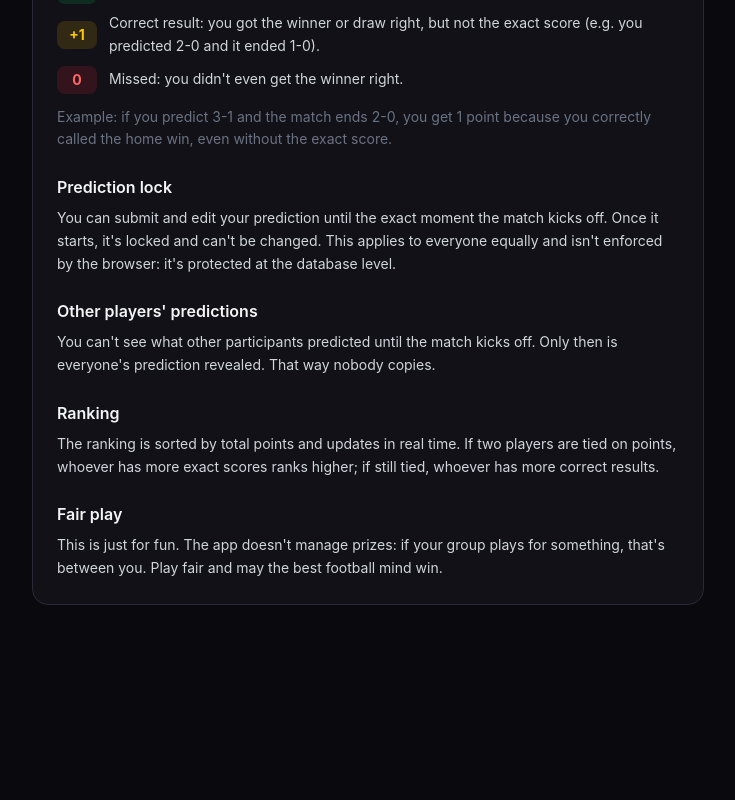
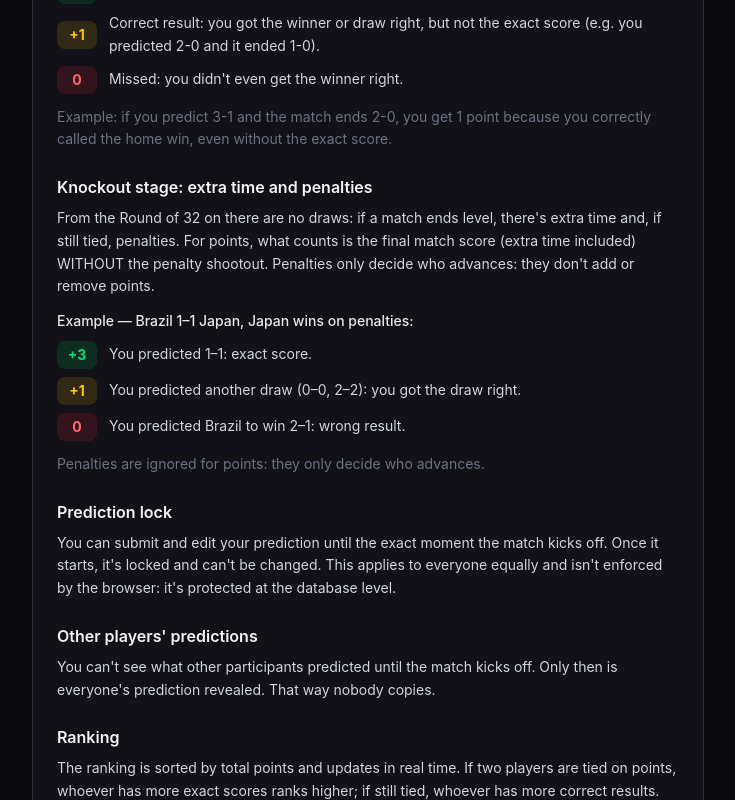
Before and after one commit to Eufragio/quiniela-mundial-2026, a React (Vite) app: page /rules in a window 1280 px wide. Shown: the part 528-1328 px from the top of the page, without its empty margins (272-1007 px from the left). Before the commit the page ends 1165 px from the top, so only its background shows below. Built offline with nearby package versions, Linux system fonts and the light colour scheme; no server answers.

Commit message:
docs: clarify knockout scoring (extra time, penalties ignored) in rules

```diff
--- a/src/features/legal/pages/RulesPage.tsx
+++ b/src/features/legal/pages/RulesPage.tsx
@@ -63,6 +63,32 @@
             <p className="mt-3 text-gray-500">{t('rules.scoringExample')}</p>
           </Section>
 
+          <Section title={t('rules.knockoutTitle')}>
+            <p>{t('rules.knockoutBody')}</p>
+            <p className="mt-3 font-medium text-gray-200">{t('rules.knockoutExampleLead')}</p>
+            <ul className="mt-2 space-y-2">
+              <li className="flex items-center gap-3">
+                <span className="flex h-7 w-10 shrink-0 items-center justify-center rounded-lg bg-green-500/15 text-sm font-bold text-green-400">
+                  +3
+                </span>
+                <span>{t('rules.knockoutEx1')}</span>
+              </li>
+              <li className="flex items-center gap-3">
+                <span className="flex h-7 w-10 shrink-0 items-center justify-center rounded-lg bg-yellow-500/15 text-sm font-bold text-yellow-400">
+                  +1
+                </span>
+                <span>{t('rules.knockoutEx2')}</span>
+              </li>
+              <li className="flex items-center gap-3">
+                <span className="flex h-7 w-10 shrink-0 items-center justify-center rounded-lg bg-red-500/15 text-sm font-bold text-red-400">
+                  0
+                </span>
+                <span>{t('rules.knockoutEx3')}</span>
+              </li>
+            </ul>
+            <p className="mt-3 text-gray-500">{t('rules.knockoutNote')}</p>
+          </Section>
+
           <Section title={t('rules.lockTitle')}>
             <p>{t('rules.lockBody')}</p>
           </Section>
--- a/src/i18n/locales/en.json
+++ b/src/i18n/locales/en.json
@@ -282,6 +282,13 @@
     "scoringResult": "Correct result: you got the winner or draw right, but not the exact score (e.g. you predicted 2-0 and it ended 1-0).",
     "scoringMiss": "Missed: you didn't even get the winner right.",
     "scoringExample": "Example: if you predict 3-1 and the match ends 2-0, you get 1 point because you correctly called the home win, even without the exact score.",
+    "knockoutTitle": "Knockout stage: extra time and penalties",
+    "knockoutBody": "From the Round of 32 on there are no draws: if a match ends level, there's extra time and, if still tied, penalties. For points, what counts is the final match score (extra time included) WITHOUT the penalty shootout. Penalties only decide who advances: they don't add or remove points.",
+    "knockoutExampleLead": "Example — Brazil 1–1 Japan, Japan wins on penalties:",
+    "knockoutEx1": "You predicted 1–1: exact score.",
+    "knockoutEx2": "You predicted another draw (0–0, 2–2): you got the draw right.",
+    "knockoutEx3": "You predicted Brazil to win 2–1: wrong result.",
+    "knockoutNote": "Penalties are ignored for points: they only decide who advances.",
     "lockTitle": "Prediction lock",
     "lockBody": "You can submit and edit your prediction until the exact moment the match kicks off. Once it starts, it's locked and can't be changed. This applies to everyone equally and isn't enforced by the browser: it's protected at the database level.",
     "visibilityTitle": "Other players' predictions",
--- a/src/i18n/locales/es.json
+++ b/src/i18n/locales/es.json
@@ -282,6 +282,13 @@
     "scoringResult": "Resultado correcto: acertaste quién ganó o si fue empate, pero no el marcador exacto (ej: predijiste 2-0 y salió 1-0).",
     "scoringMiss": "Fallaste: no acertaste ni el ganador.",
     "scoringExample": "Ejemplo: si predecís 3-1 y el partido termina 2-0, ganás 1 punto porque acertaste que ganaba el local, aunque no el marcador exacto.",
+    "knockoutTitle": "Eliminatorias: alargue y penales",
+    "knockoutBody": "A partir de octavos no hay empates: si el partido termina igualado, hay alargue y, si sigue igualado, penales. Para los puntos vale el marcador final del partido (incluido el alargue) SIN contar los penales. Los penales solo definen quién avanza: no suman ni restan puntos.",
+    "knockoutExampleLead": "Ejemplo — Brasil 1–1 Japón, y Japón pasa por penales:",
+    "knockoutEx1": "Predijiste 1–1: marcador exacto.",
+    "knockoutEx2": "Predijiste otro empate (0–0, 2–2): acertaste el empate.",
+    "knockoutEx3": "Predijiste que ganaba Brasil 2–1: erraste el resultado.",
+    "knockoutNote": "Los penales se ignoran para los puntos: solo definen quién avanza de ronda.",
     "lockTitle": "Cierre de pronósticos",
     "lockBody": "Podés cargar y editar tu pronóstico hasta el momento exacto en que arranca el partido. Una vez que empieza, queda bloqueado y no se puede cambiar. Esto vale para todos por igual y no depende del navegador: está protegido en la base de datos.",
     "visibilityTitle": "Pronósticos de los demás",
```
